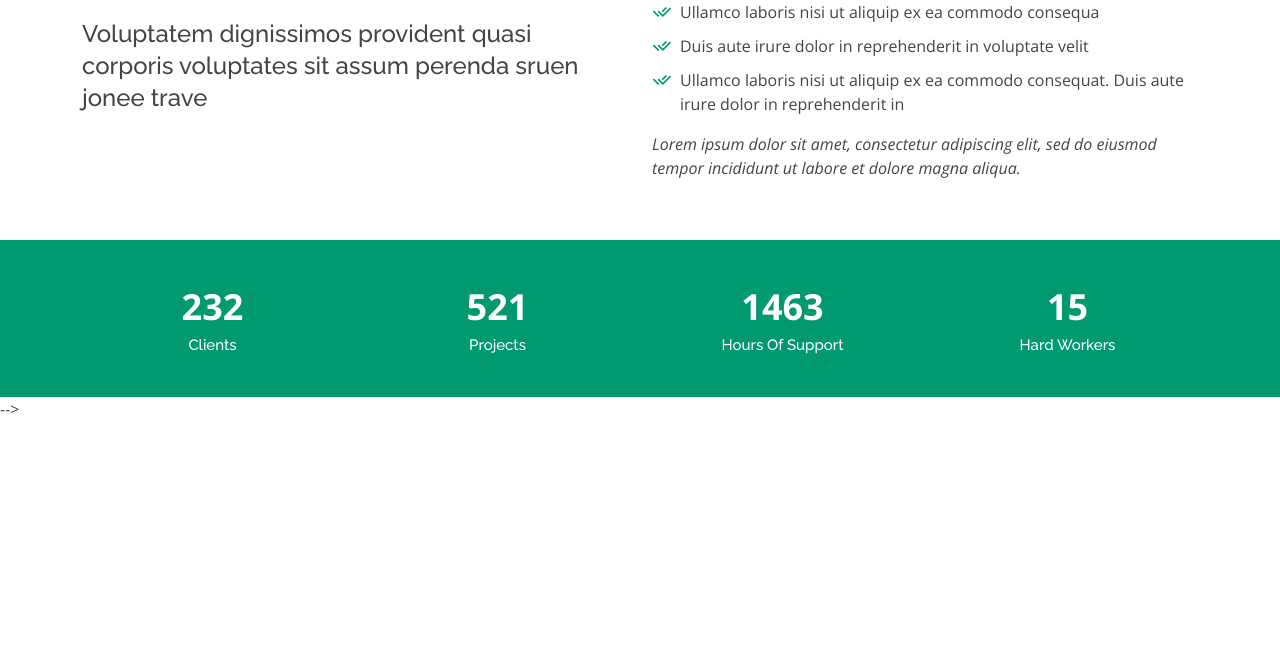
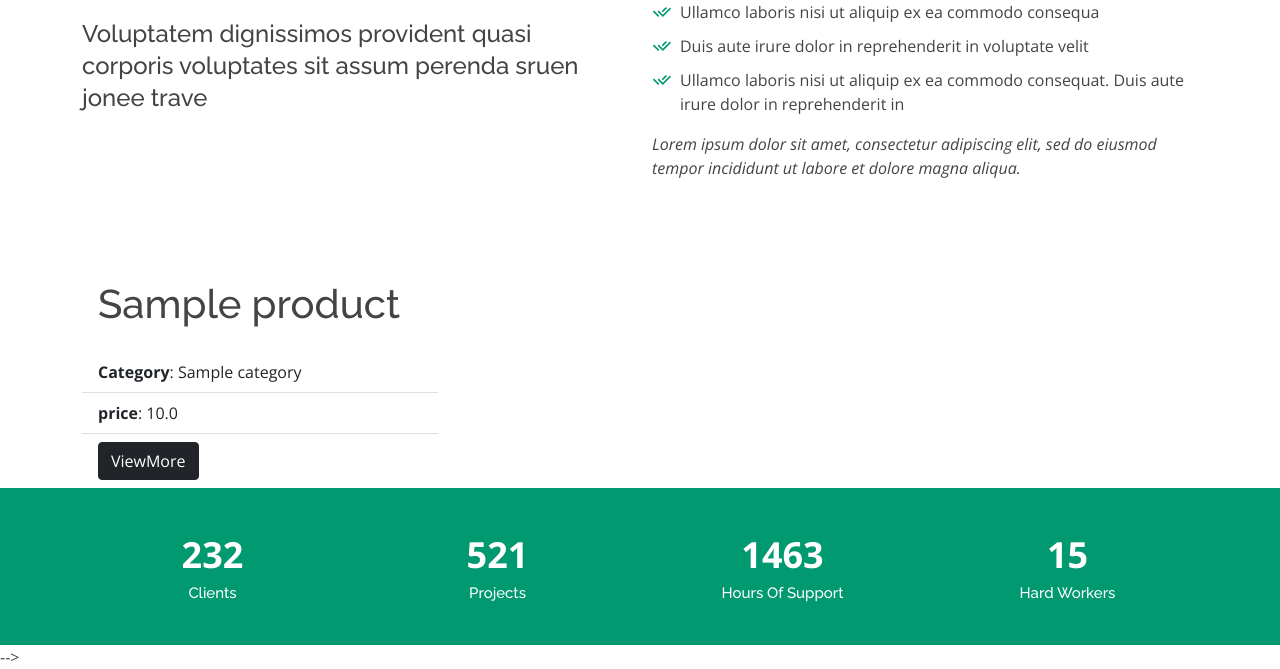
Before and after one commit to AbdElMegeed-7/E-Commerce-Bethany, a Django app: page / in a window 1280 px wide. Shown: the part 822-1491 px from the top of the page. Before the commit the page ends 1235 px from the top, so only its background shows below. Run offline with Django 4.2, Linux system fonts and the light colour scheme; tables that the repository leaves empty hold one stand-in row (values such as "Sample post"); some libraries are stand-ins or nearby versions.

Commit message:
add_cart views & cardTemplate

```diff
--- a/EcommerceProject/settings.py
+++ b/EcommerceProject/settings.py
@@ -121,7 +121,8 @@ USE_TZ = True
 STATIC_URL = 'static/'
 STATIC_ROOT = os.path.join(BASE_DIR, '/static/')
 STATICFILES_DIRS = [os.path.join(BASE_DIR, 'static')]
-
+MEDIA_URL = "/media/"
+MEDIA_ROOT = os.path.join(BASE_DIR, '/media')
 
 # Default primary key field type
 # https://docs.djangoproject.com/en/4.0/ref/settings/#default-auto-field
--- a/EcommerceProject/urls.py
+++ b/EcommerceProject/urls.py
@@ -26,4 +26,4 @@ urlpatterns = [
 
 
 urlpatterns += static(settings.STATIC_URL, document_root=settings.STATIC_ROOT)
-# urlpatterns += static(settings.MEDIA_URL, document_root=settings.MEDIA_ROOT)
+urlpatterns += static(settings.MEDIA_URL, document_root=settings.MEDIA_ROOT)
--- a/core/views.py
+++ b/core/views.py
@@ -1,9 +1,12 @@
 from django.shortcuts import render, redirect
 from .forms import *
+from .models import *
 
 
 def index(request):
-    return render(request, 'core/index.html')
+    products = Product.objects.all()
+    context = {"products": products}
+    return render(request, 'core/index.html', context)
 
 
 def add_product(request):
--- a/templates/core/index.html
+++ b/templates/core/index.html
@@ -112,6 +112,35 @@
     </section><!-- End About Section -->
 
 
+    <!-- Start Product Card -->
+    <div class="container">
+      <div class="row row-cols-1 row-cols-md-3 g-4">
+      {% for product in products %}
+        <div class="col">
+          <div class="cart">
+
+            <img src="{{ product.image.url }}" alt="" class="card-image-top">
+            <div class="card-body">
+              <h1 class="card-title">{{ product.name}}</h1>
+            </div>
+
+            <ul class="list-group list-group-flush">
+              <li class="list-group-item"><b>Category</b>:  {{ product.category.category_name }}</li>
+              <li class="list-group-item"><b>price</b>:  {{ product.price }}</li>
+            </ul>
+
+            <div class="card-footer" style="background-color:white">
+            <a href="" class="btn btn-dark">ViewMore</a>
+            </div>
+
+          </div>
+        </div>
+      {% endfor %}
+      </div>
+    </div>
+    <!-- End Card  -->
+
+
     <!-- ======= Counts Section ======= -->
     <section id="counts" class="counts">
       <div class="container">
```
Also changed, not shown: templates/core/add_product.html (+6 -7 lines), images/image2.jpg (added).
